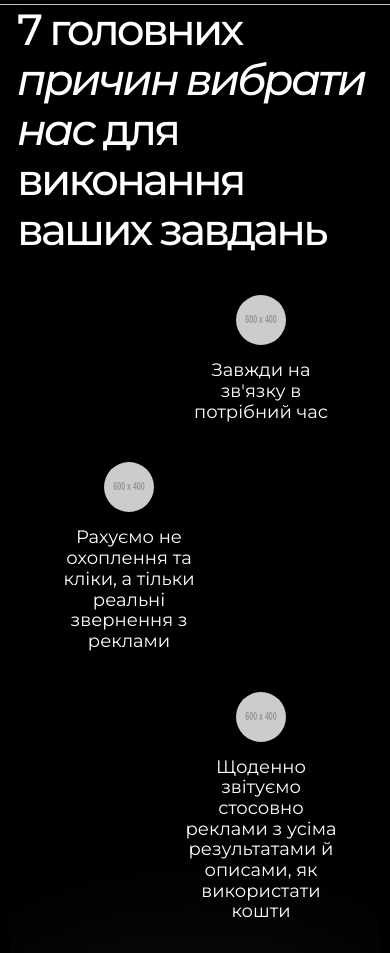
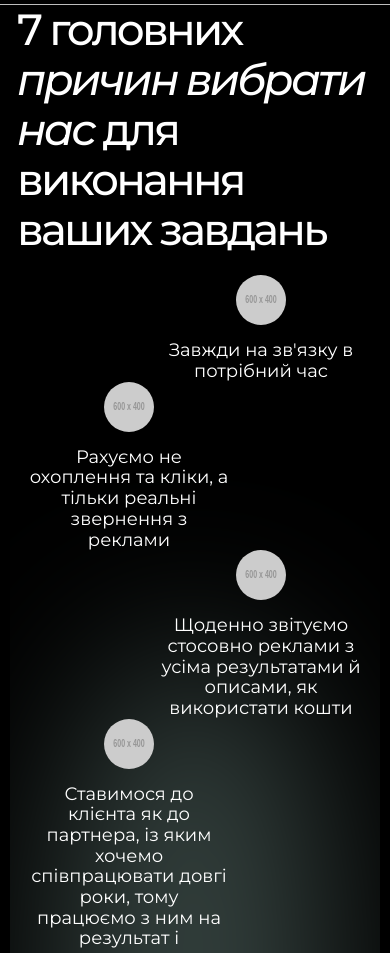
Before and after one commit to volodimirzhukivskyi/agency, a plain HTML site: page index.html in a window 390 px wide. Shown: the part 4023-4976 px from the top of the page. Drawn offline with nearby package versions, Linux system fonts and the light colour scheme; placeholder pictures from the web are drawn by us; a web font is replaced by a local one.

Commit message:
fix adaptive

```diff
--- a/styles/styles.css
+++ b/styles/styles.css
@@ -1215,17 +1215,27 @@
 @media (max-width: 768px) {
   .list {
     gap: 0;
-    background-size: 200% 200%;
-  }
-
+  }
+  .list {
+
+    background-image: url('../assets/7_options/background_long.svg');
+    background-position: center center;
+    background-size: 100% 100%;
+  }
+  .list-item{
+    padding: 0;
+  }
   .list-item p {
-    width: 230px;
+    width: 250px;
   }
 }
 
 @media (max-width: 400px) {
+  .list {
+    background-size: 100% 100%;
+  }
   .list-item p {
-    width: 160px;
+    width: 200px;
   }
 }
 /* 7 причин для вибору  */
@@ -1559,9 +1569,10 @@
 }
 .maps {
   overflow: hidden;
-  background-image: url('../assets/maps/background.svg');
-  background-position: center top;
+  background-image: url(../assets/maps/background.svg);
+  background-position: bottom center;
   background-repeat: no-repeat;
+  background-size: 150% 90%;
 }
 .maps_wrapper {
   display: flex;
@@ -1605,6 +1616,7 @@
 }
 @media screen and (max-width: 850px) {
   .footer {
+    padding: 40px 10px;
     display: grid;
     grid-template-columns: repeat(3, 1fr);
     gap: 17px;
@@ -1618,7 +1630,13 @@
     grid-row: 1;
   }
 }
+
+
+
 @media screen and (max-width: 550px) {
+  .footer{
+    padding: 23px 10px;
+  }
   .footer_info {
     display: none;
   }
```
